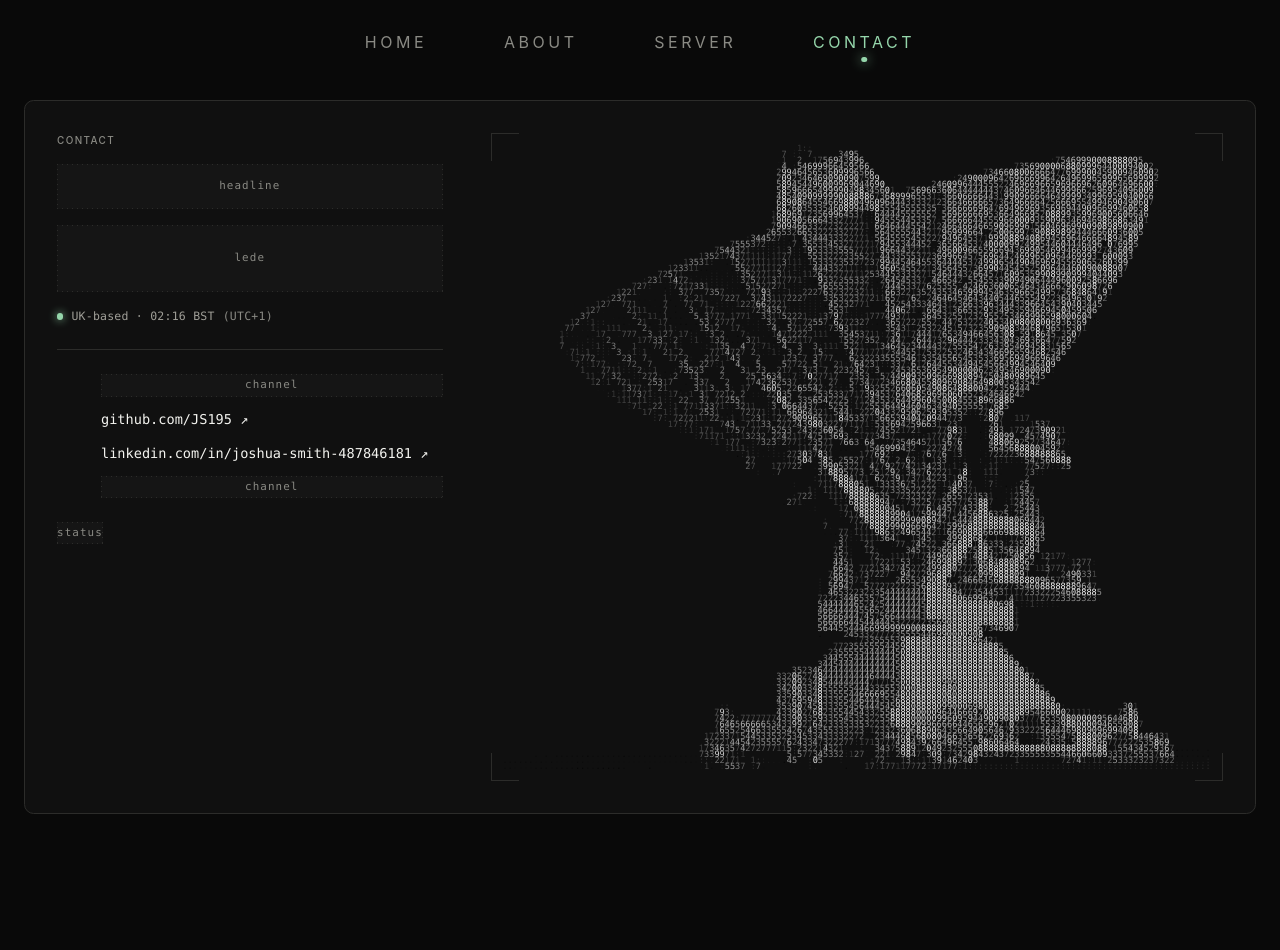
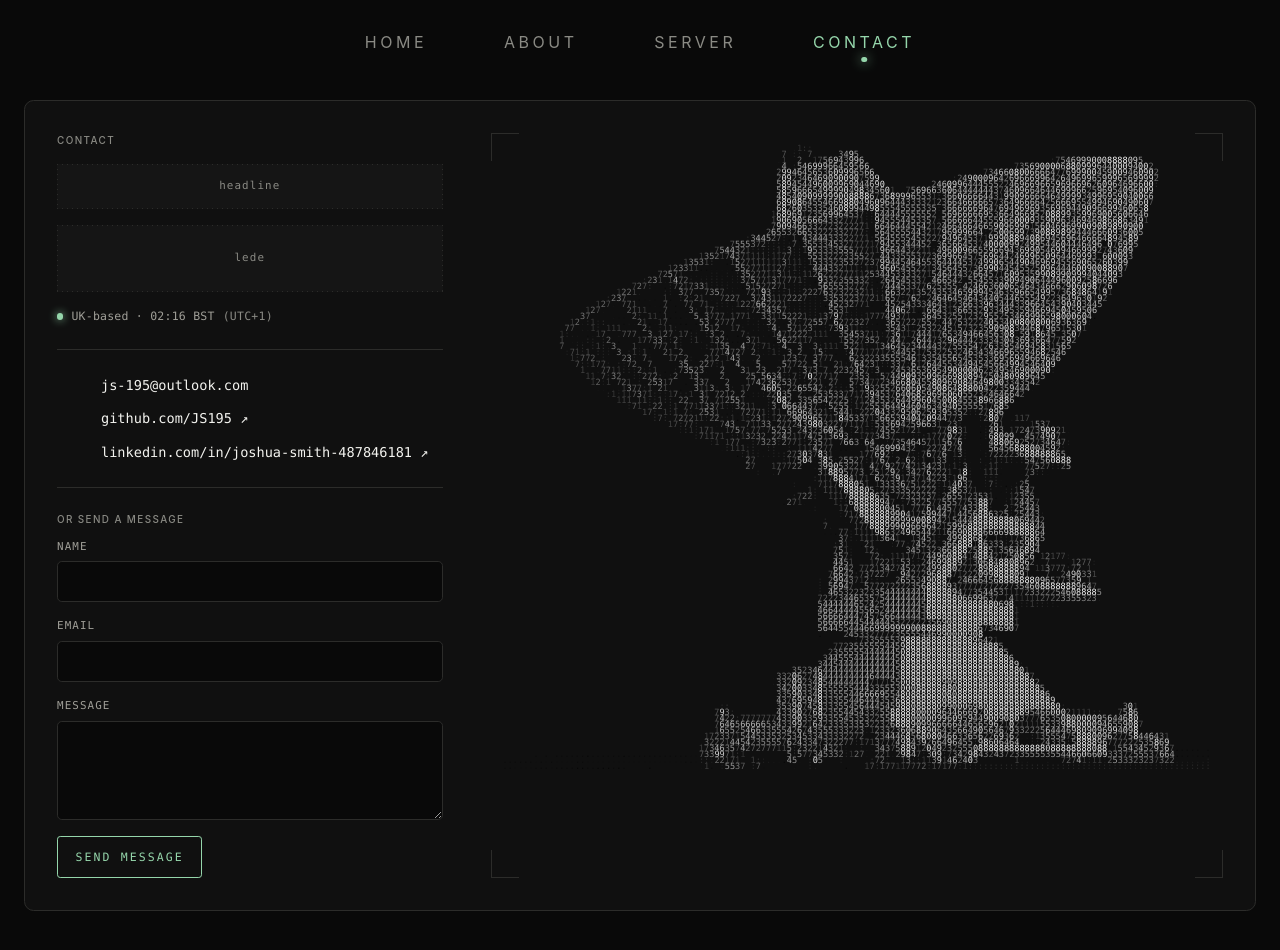
Before and after one commit to js-home-server/site, a SvelteKit app in the folder web/: page /contact in a window 1280 px wide. Shown: the top 950 px of the page. Before the commit the page ends 894 px from the top, so only its background shows below. Built offline with nearby package versions, Linux system fonts and the light colour scheme; no server answers.

Commit message:
added web3 email port thing so people can just a message to me direct in the site

```diff
--- a/web/src/routes/contact/+page.svelte
+++ b/web/src/routes/contact/+page.svelte
@@ -3,6 +3,7 @@
 	import AsciiRadioDish from '$lib/components/AsciiRadioDish.svelte';
 	import Logo from '$lib/components/Logo.svelte';
 	import Placeholder from '$lib/components/Placeholder.svelte';
+	import { PUBLIC_WEB3FORMS_KEY } from '$env/static/public';
 
 	/* The clock, kept live rather than stamped at build time. Europe/London
 	   carries its own BST/GMT switch -- the formatters below read it straight
@@ -44,7 +45,12 @@
 	   dashed slots — no copy written for them yet. The channels are real where an
 	   address exists and a dashed slot where it doesn't. */
 	const CHANNELS = [
-		{ key: 'email' },
+		{
+			key: 'email',
+			icon: 'Email',
+			label: 'js-195@outlook.com',
+			href: 'mailto:js-195@outlook.com'
+		},
 		{
 			key: 'github',
 			icon: 'GitHub',
@@ -56,9 +62,45 @@
 			icon: 'LinkedIn',
 			label: 'linkedin.com/in/joshua-smith-487846181',
 			href: 'https://www.linkedin.com/in/joshua-smith-487846181/'
-		},
-		{ key: 'ssh' }
+		}
 	];
+
+	/* The form itself, posted straight to Web3Forms from the browser: this site
+	   builds to static files, so there's no server route of its own to receive
+	   it. The honeypot is a field a real visitor never sees or fills; Web3Forms
+	   drops the submission if it comes back non-empty. */
+	let name = $state('');
+	let email = $state('');
+	let message = $state('');
+	let honeypot = $state('');
+	let status = $state('idle'); // idle | sending | sent | error
+
+	async function sendMessage(event) {
+		event.preventDefault();
+		status = 'sending';
+		try {
+			const response = await fetch('https://api.web3forms.com/submit', {
+				method: 'POST',
+				headers: { 'Content-Type': 'application/json', Accept: 'application/json' },
+				body: JSON.stringify({
+					access_key: PUBLIC_WEB3FORMS_KEY,
+					subject: `New message from ${name} via js195.co.uk`,
+					name,
+					email,
+					message,
+					botcheck: honeypot
+				})
+			});
+			const result = await response.json();
+			if (!result.success) throw new Error(result.message);
+			status = 'sent';
+			name = '';
+			email = '';
+			message = '';
+		} catch {
+			status = 'error';
+		}
+	}
 </script>
 
 <svelte:head>
@@ -87,20 +129,62 @@
 			<ul class="channels">
 				{#each CHANNELS as channel (channel.key)}
 					<li>
-						{#if channel.href}
-							<div class="icon"><Logo name={channel.icon} /></div>
+						<div class="icon"><Logo name={channel.icon} /></div>
+						{#if channel.href.startsWith('mailto:')}
+							<a class="value" href={channel.href}>{channel.label}</a>
+						{:else}
 							<a class="value" href={channel.href} target="_blank" rel="noopener noreferrer">
 								{channel.label} <span aria-hidden="true">↗</span>
 							</a>
-						{:else}
-							<div class="icon"><Placeholder note="" lines={1} /></div>
-							<div class="value"><Placeholder note="channel" lines={1} /></div>
 						{/if}
 					</li>
 				{/each}
 			</ul>
 
-			<div class="status"><Placeholder note="status" lines={1} /></div>
+			<div class="rule"></div>
+
+			<form onsubmit={sendMessage}>
+				<h3 class="eyebrow">Or send a message</h3>
+
+				<!-- Off-screen rather than display:none, which some bots skip filling
+				     because it's known to be inert; a real visitor never tabs to it. -->
+				<input
+					type="text"
+					name="botcheck"
+					class="botcheck"
+					tabindex="-1"
+					autocomplete="off"
+					bind:value={honeypot}
+				/>
+
+				<div class="field">
+					<label for="name">Name</label>
+					<input id="name" type="text" required autocomplete="name" bind:value={name} />
+				</div>
+
+				<div class="field">
+					<label for="email">Email</label>
+					<input id="email" type="email" required autocomplete="email" bind:value={email} />
+				</div>
+
+				<div class="field">
+					<label for="message">Message</label>
+					<textarea id="message" rows="4" required bind:value={message}></textarea>
+				</div>
+
+				<div class="actions">
+					<button type="submit" disabled={status === 'sending'}>
+						{status === 'sending' ? 'Sending…' : 'Send message'}
+					</button>
+					{#if status === 'sent'}
+						<p class="feedback ok">Sent — thanks, I'll get back to you.</p>
+					{:else if status === 'error'}
+						<p class="feedback err">
+							Something went wrong — try again, or email me directly instead.
+						</p>
+					{/if}
+				</div>
+			</form>
 		</div>
 
 		<!-- Decorative: the copy beside it carries the meaning. -->
@@ -113,6 +197,7 @@
 <style>
 	.contact {
 		display: grid;
+		gap: clamp(1.5rem, 3vh, 2rem);
 		max-width: 88rem;
 		margin-inline: auto;
 		padding: clamp(1.5rem, 4vh, 2.5rem) var(--gutter) clamp(3rem, 10vh, 6rem);
@@ -212,11 +297,6 @@
 		text-decoration: underline;
 	}
 
-	.status {
-		width: fit-content;
-		margin-top: 0.5rem;
-	}
-
 	/* The corner brackets the visual sits in, same trick as the about hero's
 	   .frame: eight hairlines drawn as backgrounds, two to a corner. */
 	.frame {
@@ -247,6 +327,110 @@
 		line-height: round(0.72em, var(--device-px, 1px));
 	}
 
+	/* Stacked, not the two-up row the wider standalone box would have room for:
+	   this now lives in the .intro column, which is under half the box's width. */
+	form {
+		display: grid;
+		gap: 1rem;
+	}
+
+	form .eyebrow {
+		display: block;
+		margin-bottom: -0.25rem;
+	}
+
+	.field {
+		display: grid;
+		gap: 0.4rem;
+	}
+
+	label {
+		color: var(--text-dim);
+		font-family: var(--font-mono);
+		font-size: 0.68rem;
+		letter-spacing: 0.1em;
+		text-transform: uppercase;
+	}
+
+	input,
+	textarea {
+		border: 1px solid var(--color-border);
+		border-radius: 0.3rem;
+		background: var(--color-background);
+		color: var(--color-foreground);
+		font: inherit;
+		font-family: var(--font-mono);
+		font-size: 0.82rem;
+		padding: 0.6rem 0.7rem;
+	}
+
+	textarea {
+		resize: vertical;
+	}
+
+	input:focus-visible,
+	textarea:focus-visible {
+		outline: none;
+		border-color: var(--mint);
+	}
+
+	/* Off-screen, not display:none or visibility:hidden -- some spam bots skip
+	   filling fields hidden that way but still find this one. */
+	.botcheck {
+		position: absolute;
+		width: 1px;
+		height: 1px;
+		margin: -1px;
+		overflow: hidden;
+		clip-path: inset(50%);
+		white-space: nowrap;
+	}
+
+	.actions {
+		display: flex;
+		flex-wrap: wrap;
+		align-items: center;
+		gap: 1rem;
+	}
+
+	button {
+		border: 1px solid var(--mint);
+		border-radius: 0.2rem;
+		background: none;
+		color: var(--mint);
+		font-family: var(--font-mono);
+		font-size: 0.72rem;
+		letter-spacing: 0.18em;
+		text-transform: uppercase;
+		padding: 0.7rem 1.1rem;
+		cursor: pointer;
+		transition: background-color 160ms ease;
+	}
+
+	button:hover:not(:disabled),
+	button:focus-visible:not(:disabled) {
+		background: color-mix(in srgb, var(--mint) 12%, transparent);
+	}
+
+	button:disabled {
+		opacity: 0.6;
+		cursor: default;
+	}
+
+	.feedback {
+		margin: 0;
+		font-family: var(--font-mono);
+		font-size: 0.75rem;
+	}
+
+	.feedback.ok {
+		color: var(--mint);
+	}
+
+	.feedback.err {
+		color: var(--coral);
+	}
+
 	@media (max-width: 60rem) {
 		.panel {
 			grid-template-columns: minmax(0, 1fr);
```
